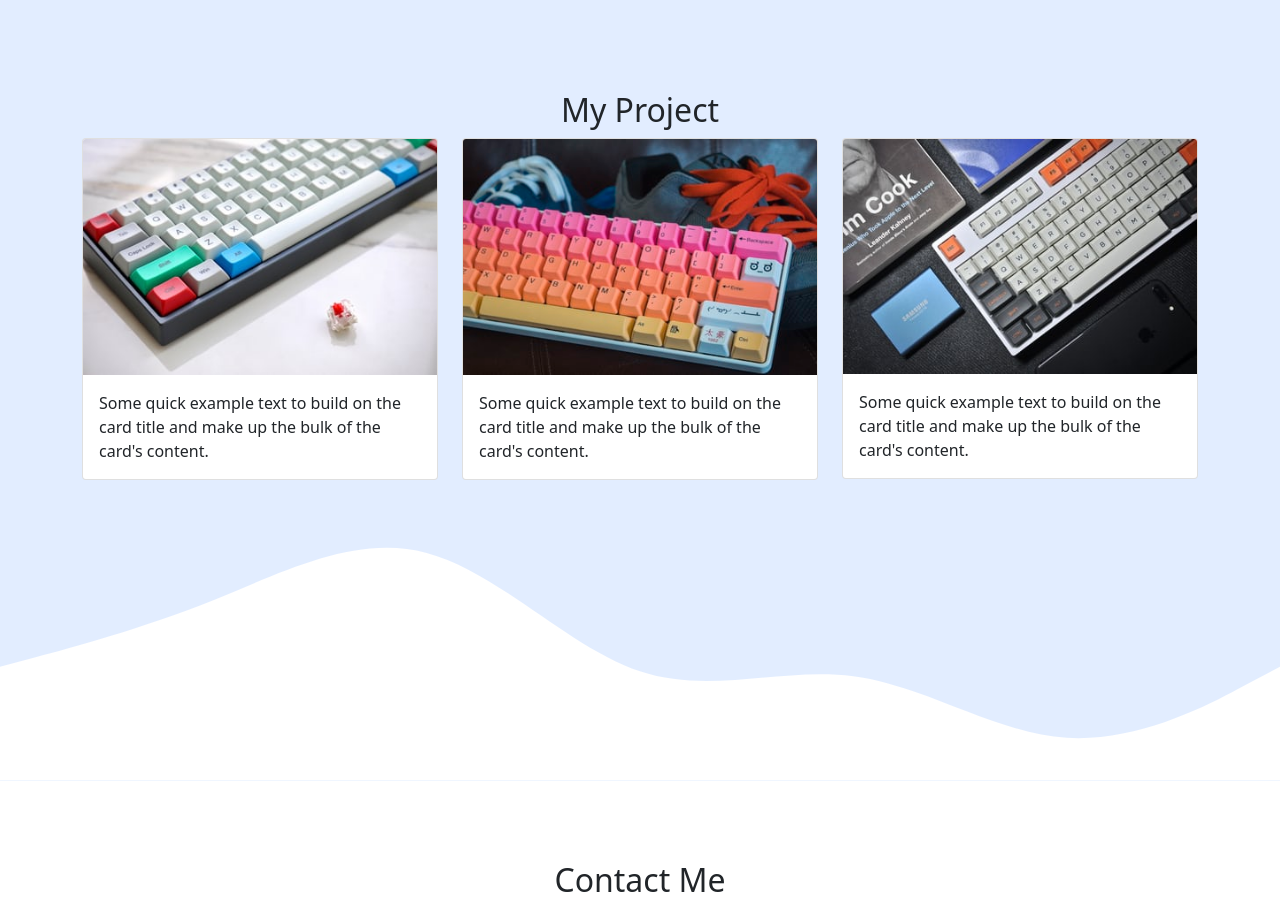
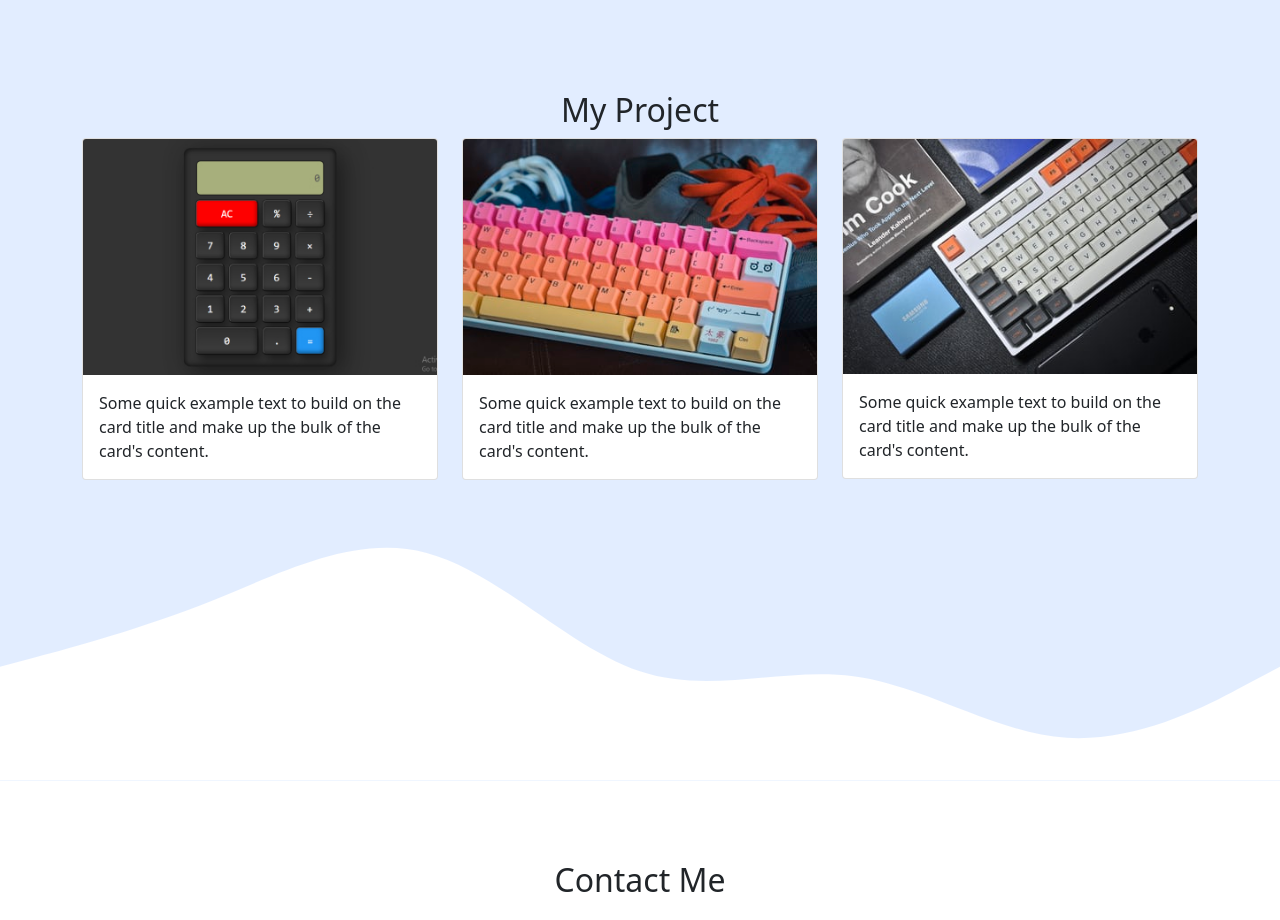
Before and after one commit to ahmadsibly1/ahmadsibly1.github.io, a plain HTML site: page index.html in a window 1280 px wide. Shown: the part 1340-2260 px from the top of the page. Drawn offline with nearby package versions, Linux system fonts and the light colour scheme.

Commit message:
mengganti thumbnail project

```diff
--- a/index.html
+++ b/index.html
@@ -100,7 +100,7 @@
           <div class="col-md-4 mb-3">
             <div class="card">
               <a href="https://ahmadsibly1.github.io/project-calculator-progate/" target="_blank">
-                <img src="img/project/1.jpg" class="card-img-top" alt="project 1" />
+                <img src="img/project/image-1.jpg" class="card-img-top" alt="project 1" />
               </a>
               <div class="card-body">
                 <p class="card-text">Some quick example text to build on the card title and make up the bulk of the card's content.</p>
```
Also changed, not shown: img/project/image-1.jpg (added).
